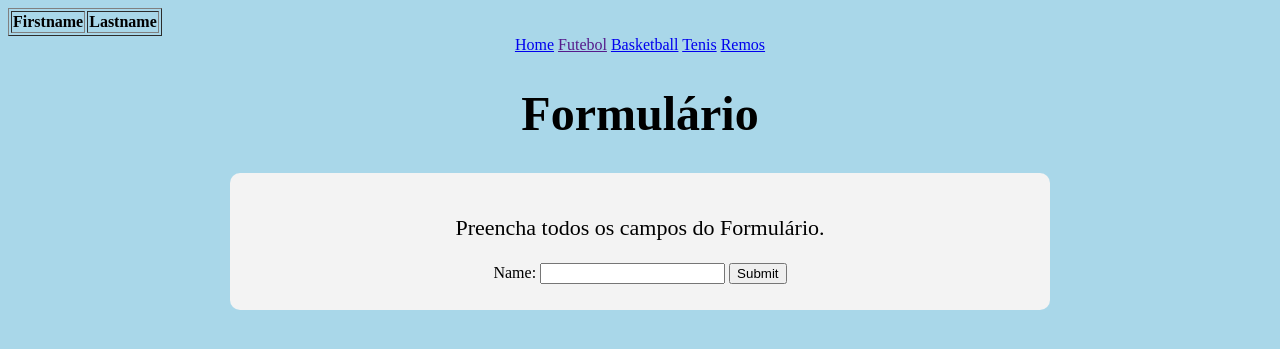
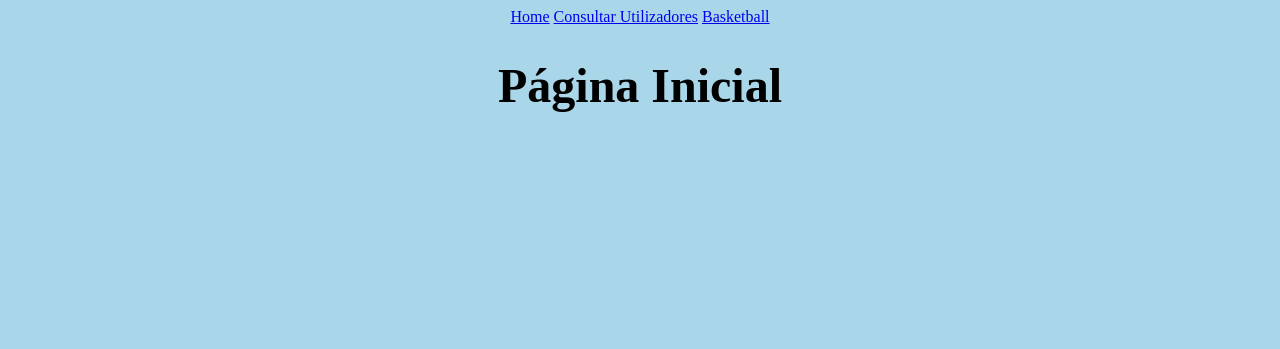
Before and after one commit to DCoelhoo/CRUD-platform, a PHP site: page / in a window 1280 px wide. Shown: the top 349 px of the page. Run offline with PHP 8.4, Linux system fonts and the light colour scheme; data that the repository does not hold is empty.

Commit message:
Criada a página de consultar (ainda com erros), criada a funcao para ligar à bd. SAO NECESSARIOS BUG FIXES

```diff
--- a/funcoes.php
+++ b/funcoes.php
@@ -1,4 +1,22 @@
 <?php
+    function ligardb(){
+        $servername = "localhost";
+        $username = "root";
+        $password = "usbw";
+        $db_name = "crud";
+
+        // Create connection
+        $conn = new mysqli($servername, $username, $password, $db_name);
+
+        // Check connection
+        if ($conn->connect_error) {
+        die(debug("Connection failed: " . $conn->connect_error));
+        }
+
+        debug("Connected successfully");
+    }
+
+
     function debug($data) {
                 $output = $data;
             if (is_array($output))
--- a/index.php
+++ b/index.php
@@ -1,42 +1,7 @@
 <?php
 require 'funcoes.php';
 
-$servername = "localhost";
-$username = "root";
-$password = "usbw";
-$db_name = "crud";
-
-// Create connection
-$conn = new mysqli($servername, $username, $password, $db_name);
-
-// Check connection
-if ($conn->connect_error) {
-  die(debug("Connection failed: " . $conn->connect_error));
-}
-
-debug("Connected successfully");
-
-$sql = "SELECT * FROM `test` where ativo = 1";
-
-$result = mysqli_query($conn, $sql);
-
-echo "<table border='1'>
-<tr>
-<th>Firstname</th>
-<th>Lastname</th>
-</tr>";
-
-while($row = mysqli_fetch_array($result))
-{
-echo "<tr>";
-echo "<td>" . $row['nome'] . "</td>";
-echo "<td>" . $row['ativo'] . "</td>";
-echo "</tr>";
-}
-echo "</table>";
-
-mysqli_close($con);
-
+ligardb();
 
 ?>
 
@@ -47,28 +12,23 @@ mysqli_close($con);
     <meta charset="UTF-8">
     <meta http-equiv="X-UA-Compatible" content="IE=edge">
     <meta name="viewport" content="width=device-width, initial-scale=1.0">
-    <title>Document</title>
+    <title>Página Inicial</title>
     <link rel="stylesheet" type="text/css" href="styles/styles.css">
 </head>
 
 <body>
-        <!--Navbar-->
+
+    <!--Navbar-->
     <div class="navbar" id="navbar">
-        <a class="active" href="#home">Home</a>
-        <a href="">Futebol</a>
+        <a href="index.php">Home</a>
+        <a class="active" href="consultar.php">Consultar Utilizadores</a>
         <a href="#basketball">Basketball</a>
-        <a href="#tenis">Tenis</a>
-        <a href="#remos">Remos</a>
     </div>
 
-    <h1 id="title">Formulário</h1>
-        <div class="master-div-style">
-            <p id="description">Preencha todos os campos do Formulário.</p>
-            <form action="insert.php" method="get">
-                Name: <input type="text" name="name">
-                <input type="submit">
-            </form>
-        </div>
+    <h1>Página Inicial</h1>
+
+
+
     </main>
 </body>
 </html>
--- a/insert.php
+++ b/insert.php
@@ -26,7 +26,7 @@
  }
 
  mysqli_close($conn);
- ?>
+?>
 
 <!DOCTYPE html>
 <html>
```
Also changed, not shown: consultar.php (added, +39 -0 lines).
